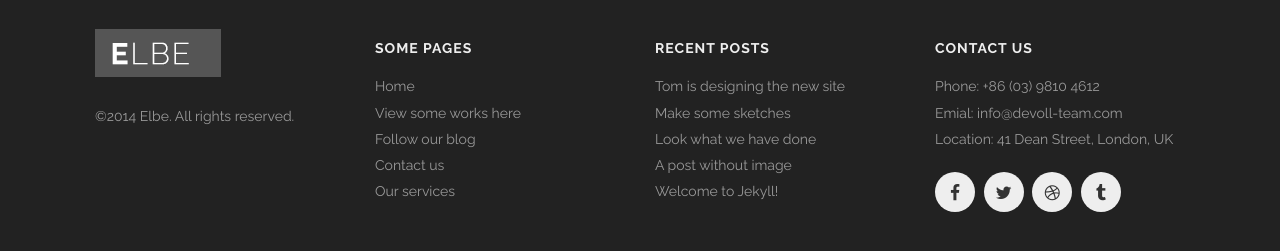
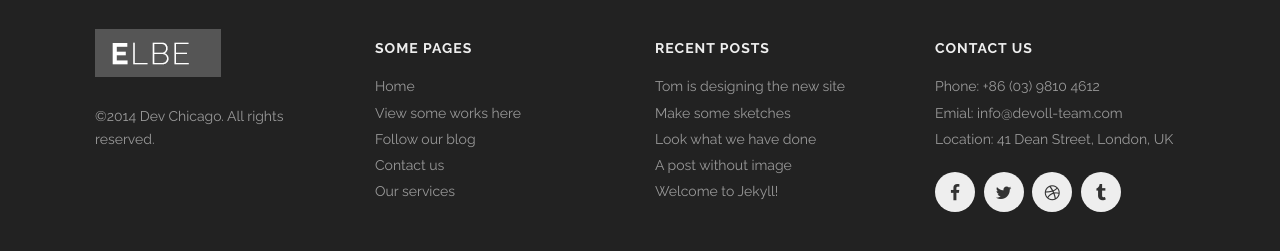
Before and after one commit to Chicago/dev.cityofchicago.org, a Jekyll site: the page built from index.html, in a window 1280 px wide and 900 px high, scrolled down 5645 px. Shown: the part 595-846 px from the top of the window. Built offline with Jekyll 4.4.1, drawn with Linux system fonts in a browser that asks for light colours.

Commit message:
Basic config info

```diff
--- a/_config.yml
+++ b/_config.yml
@@ -1,6 +1,6 @@
 # Site settings
-title: Elbe
-email: your-email@domain.com
+title: Dev Chicago
+email: developers@cityofchicago.org
 description: > # this means to ignore newlines until "baseurl:"
   Write an awesome description for your new site here. You can edit this
   line in _config.yml. It will appear in your document head meta (for
```
